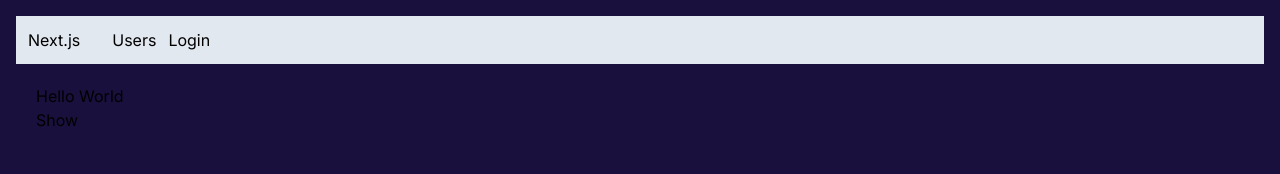
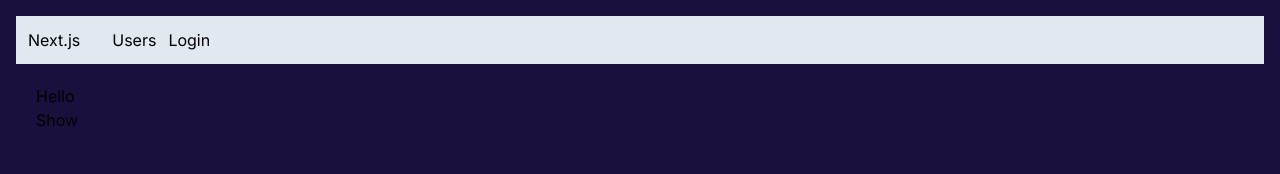
Before and after one commit to Dev-Elo-1505/NextJs-Course, a Next.js app: page / in a window 1280 px wide. Shown: the top 174 px of the page. Built offline with nearby package versions, Linux system fonts and the light colour scheme; no server answers.

Commit message:
Accessing sessions on the server

```diff
--- a/app/api/auth/[...nextauth]/route.ts
+++ b/app/api/auth/[...nextauth]/route.ts
@@ -1,13 +1,15 @@
 import NextAuth from "next-auth";
 import GoogleProvider from "next-auth/providers/google";
 
-const handler = NextAuth({
+export const authOptions = {
     providers: [
         GoogleProvider({
             clientId: process.env.GOOGLE_CLIENT_ID!,
             clientSecret: process.env.GOOGLE_CLIENT_SECRET!
         })
     ]
-});
+}
+
+const handler = NextAuth(authOptions);
 
 export { handler as GET, handler as POST }
--- a/app/page.tsx
+++ b/app/page.tsx
@@ -1,18 +1,19 @@
 "use client";
 
-export default function Home() {
+import { getServerSession } from "next-auth";
+import { authOptions } from "./api/auth/[...nextauth]/route";
+
+export default async function Home() {
+  const session = await getServerSession(authOptions);
+
   return (
     <main>
-      <h1>Hello World</h1>
+      <h1>Hello {session && <span>{session.user!.name}</span>}</h1>
       <button
         onClick={async () => {
           const _ = (await import("lodash")).default;
 
-          const users = [
-            { name: "c" },
-            { name: "b" },
-            { name: "a" },
-          ];
+          const users = [{ name: "c" }, { name: "b" }, { name: "a" }];
 
           const sorted = _.orderBy(users, ["name"]);
           console.log(sorted);
```
